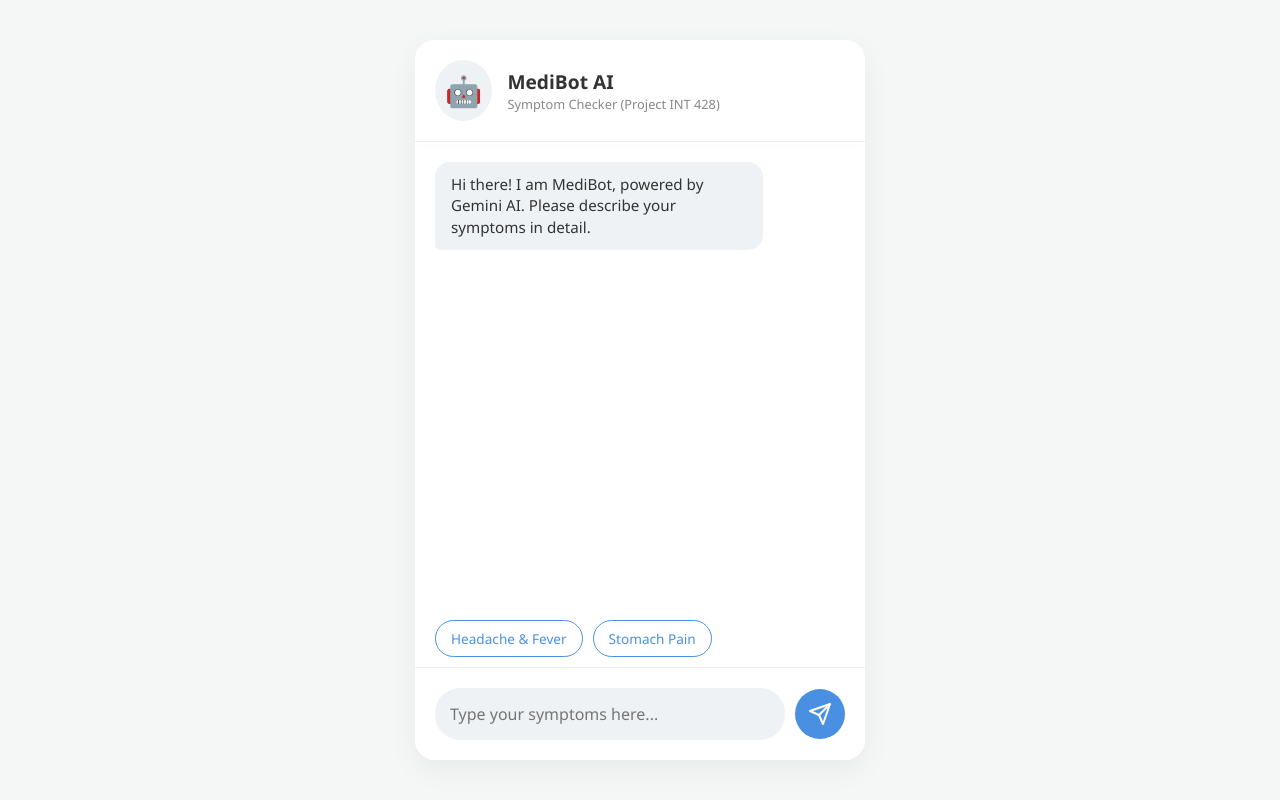
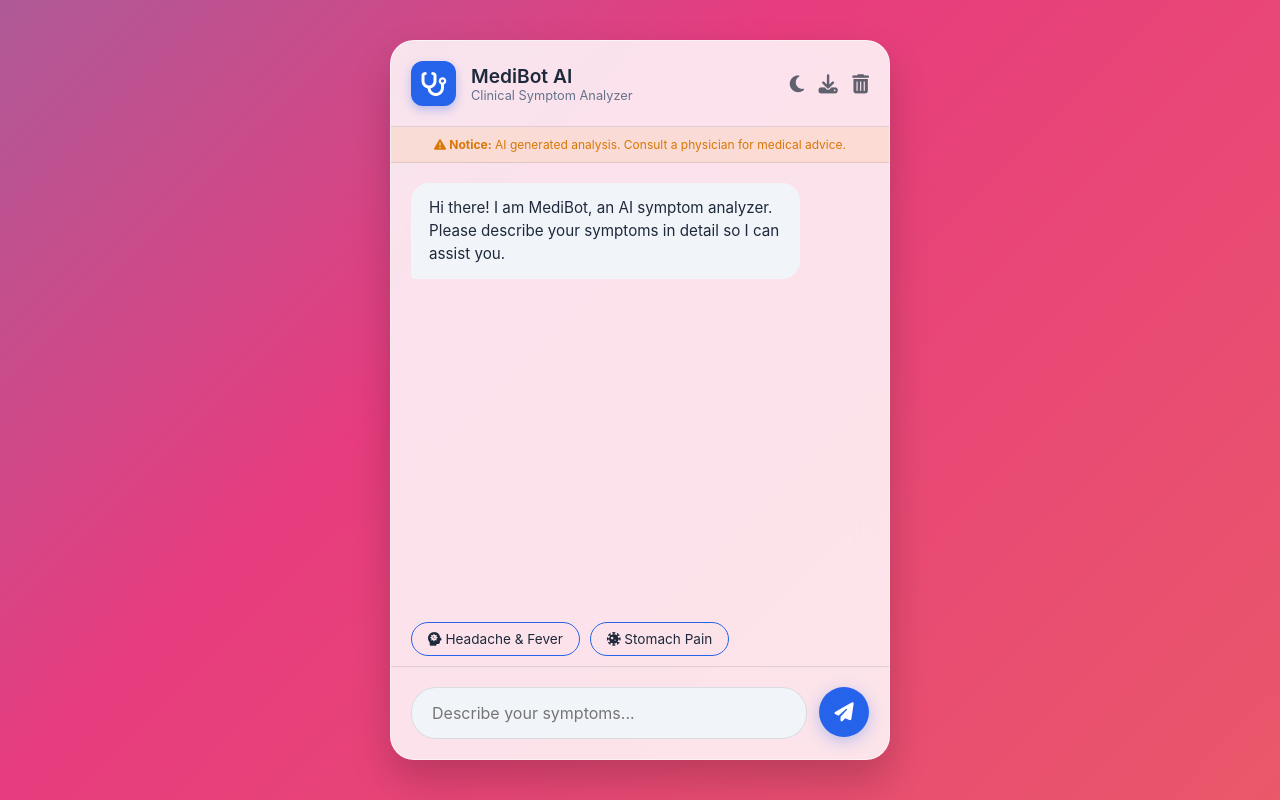
Before and after one commit to Ritik0102-bit/SymptomDiag_AI, a plain HTML site: page index.html in a window 1280 px wide. Drawn offline with Linux system fonts and the light colour scheme.

Commit message:
Update the UI of the chat application

```diff
--- a/index.html
+++ b/index.html
@@ -5,30 +5,45 @@
     <meta name="viewport" content="width=device-width, initial-scale=1.0">
     <title>AI Symptom Checker | INT 428</title>
     <link rel="stylesheet" href="style.css">
+    <link rel="stylesheet" href="https://cdnjs.cloudflare.com/ajax/libs/font-awesome/6.4.0/css/all.min.css">
 </head>
 <body>
 
     <div class="chat-container">
         <div class="chat-header">
-            <div class="bot-avatar">🤖</div>
-            <div class="header-info">
-                <h2>MediBot AI</h2>
-                <p>Symptom Checker (Project INT 428)</p>
+            <div class="header-left">
+                <div class="bot-avatar">
+                    <i class="fa-solid fa-stethoscope"></i>
+                </div>
+                <div class="header-info">
+                    <h2>MediBot AI</h2>
+                    <p>Clinical Symptom Analyzer</p>
+                </div>
             </div>
+            <div class="header-actions">
+                <button id="theme-toggle" title="Toggle Dark Mode"><i class="fa-solid fa-moon"></i></button>
+                <button id="export-chat" title="Download Consultation"><i class="fa-solid fa-download"></i></button>
+                <button id="clear-chat" title="Clear Chat"><i class="fa-solid fa-trash-can"></i></button>
+            </div>
+        </div>
+
+        <div class="medical-disclaimer">
+            <i class="fa-solid fa-triangle-exclamation"></i>
+            <span><b>Notice:</b> AI generated analysis. Consult a physician for medical advice.</span>
         </div>
 
         <div class="chat-box" id="chat-box">
             </div>
 
         <div class="quick-replies" id="quick-replies">
-            <button class="pill-btn" onclick="sendQuickReply('I have a headache and fever')">Headache & Fever</button>
-            <button class="pill-btn" onclick="sendQuickReply('My stomach hurts and I feel nauseous')">Stomach Pain</button>
+            <button class="pill-btn" onclick="sendQuickReply('I have a severe headache and fever')"><i class="fa-solid fa-head-side-virus"></i> Headache & Fever</button>
+            <button class="pill-btn" onclick="sendQuickReply('My stomach hurts and I feel nauseous')"><i class="fa-solid fa-virus-covid"></i> Stomach Pain</button>
         </div>
 
         <div class="chat-input-area">
-            <input type="text" id="user-input" placeholder="Type your symptoms here..." autocomplete="off">
+            <input type="text" id="user-input" placeholder="Describe your symptoms..." autocomplete="off">
             <button id="send-btn">
-                <svg viewBox="0 0 24 24" width="24" height="24" stroke="currentColor" stroke-width="2" fill="none" stroke-linecap="round" stroke-linejoin="round"><line x1="22" y1="2" x2="11" y2="13"></line><polygon points="22 2 15 22 11 13 2 9 22 2"></polygon></svg>
+                <i class="fa-solid fa-paper-plane"></i>
             </button>
         </div>
     </div>
--- a/script.js
+++ b/script.js
@@ -6,14 +6,20 @@
 const sendBtn = document.getElementById('send-btn');
 const quickReplies = document.getElementById('quick-replies');
 
-// Keep track of the conversation so Gemini remembers the context
+// Top Bar Action Buttons
+const themeToggleBtn = document.getElementById('theme-toggle');
+const exportChatBtn = document.getElementById('export-chat');
+const clearChatBtn = document.getElementById('clear-chat');
+
 let chatHistory = [];
 
 window.onload = () => {
     setTimeout(() => {
-        addMessage("Hi there! I am MediBot, powered by Gemini AI. Please describe your symptoms in detail.", "bot");
+        addMessage("Hi there! I am MediBot, an AI symptom analyzer. Please describe your symptoms in detail so I can assist you.", "bot");
     }, 500);
 };
+
+// --- CORE CHAT LOGIC ---
 
 sendBtn.addEventListener('click', handleUserInput);
 userInput.addEventListener('keypress', (e) => {
@@ -44,17 +50,12 @@
         return;
     }
 
-    // Add user message to history
-    chatHistory.push({
-        "role": "user",
-        "parts": [{ "text": text }]
-    });
+    chatHistory.push({ "role": "user", "parts": [{ "text": text }] });
 
-    // The payload sent to Gemini
     const payload = {
         "system_instruction": {
             "parts": [{
-                "text": "You are MediBot, an AI symptom checker for a university project. Your job is to analyze the user's symptoms and suggest 1 to 3 potential conditions. Keep your responses concise, highly readable, and professional. Always include a strong disclaimer at the end stating that you are an AI and they should consult a real doctor. Format your text using simple markdown (bolding and bullet points)."
+                "text": "You are MediBot, an AI symptom checker. Analyze the user's symptoms and suggest potential conditions. Be professional, empathetic, and concise. Format with bolding and bullet points. Always end by advising them to consult a real doctor."
             }]
         },
         "contents": chatHistory
@@ -63,47 +64,82 @@
     try {
         const response = await fetch(GEMINI_URL, {
             method: 'POST',
-            headers: {
-                'Content-Type': 'application/json'
-            },
+            headers: { 'Content-Type': 'application/json' },
             body: JSON.stringify(payload)
         });
-
-        if (!response.ok) {
-            throw new Error(`HTTP error! status: ${response.status}`);
-        }
 
         const data = await response.json();
         removeTypingIndicator();
 
-        // Extract the text from Gemini's response
         const botReply = data.candidates[0].content.parts[0].text;
+        chatHistory.push({ "role": "model", "parts": [{ "text": botReply }] });
 
-        // Add bot response to history so it remembers the conversation
-        chatHistory.push({
-            "role": "model",
-            "parts": [{ "text": botReply }]
-        });
-
-        // Convert simple markdown to HTML and display it
         addMessage(formatText(botReply), "bot");
 
     } catch (error) {
-        console.error("API Error:", error);
         removeTypingIndicator();
-        addMessage("Sorry, I'm having trouble connecting to my AI brain right now. Please check the API key and console logs.", "bot");
+        addMessage("Sorry, I'm having trouble connecting to the AI server. Check your connection.", "bot");
     }
 }
 
-// Helper function to convert Gemini's Markdown (**) to HTML (<b>) and newlines to <br>
+// --- NEW FEATURES ---
+
+// 1. Dark Mode Toggle
+themeToggleBtn.addEventListener('click', () => {
+    const body = document.body;
+    if (body.getAttribute('data-theme') === 'dark') {
+        body.removeAttribute('data-theme');
+        themeToggleBtn.innerHTML = '<i class="fa-solid fa-moon"></i>';
+    } else {
+        body.setAttribute('data-theme', 'dark');
+        themeToggleBtn.innerHTML = '<i class="fa-solid fa-sun"></i>';
+    }
+});
+
+// 2. Export Chat to TXT File
+exportChatBtn.addEventListener('click', () => {
+    if (chatHistory.length === 0) {
+        alert("No chat history to export yet!");
+        return;
+    }
+
+    let textToSave = "--- MediBot Symptom Consultation Transcript ---\n\n";
+    chatHistory.forEach(msg => {
+        let sender = msg.role === 'user' ? "Patient: " : "MediBot: ";
+        textToSave += `${sender} ${msg.parts[0].text}\n\n`;
+    });
+
+    const blob = new Blob([textToSave], { type: "text/plain" });
+    const url = URL.createObjectURL(blob);
+    const a = document.createElement("a");
+    a.href = url;
+    a.download = "MediBot_Transcript.txt";
+    a.click();
+    URL.revokeObjectURL(url);
+});
+
+// 3. Clear Chat History
+clearChatBtn.addEventListener('click', () => {
+    if(confirm("Are you sure you want to clear the conversation?")) {
+        chatBox.innerHTML = '';
+        chatHistory = [];
+        quickReplies.style.display = 'flex'; // Bring back quick replies
+        setTimeout(() => {
+            addMessage("Chat cleared. How can I help you today?", "bot");
+        }, 300);
+    }
+});
+
+
+// --- UI HELPER FUNCTIONS ---
+
 function formatText(text) {
-    let formattedText = text.replace(/\*\*(.*?)\*\*/g, '<b>$1</b>'); // Bold
-    formattedText = formattedText.replace(/\*(.*?)\*/g, '<em>$1</em>'); // Italics
-    formattedText = formattedText.replace(/\n/g, '<br>'); // Line breaks
+    let formattedText = text.replace(/\*\*(.*?)\*\*/g, '<b>$1</b>');
+    formattedText = formattedText.replace(/\*(.*?)\*/g, '<em>$1</em>');
+    formattedText = formattedText.replace(/\n/g, '<br>');
     return formattedText;
 }
 
-// UI Helper Functions
 function addMessage(text, sender) {
     const msgDiv = document.createElement('div');
     msgDiv.classList.add('message', sender === 'user' ? 'user-msg' : 'bot-msg');
@@ -116,13 +152,7 @@
     const typingDiv = document.createElement('div');
     typingDiv.classList.add('message', 'bot-msg');
     typingDiv.setAttribute('id', 'typing-indicator');
-    typingDiv.innerHTML = `
-        <div class="typing-indicator">
-            <div class="dot"></div>
-            <div class="dot"></div>
-            <div class="dot"></div>
-        </div>
-    `;
+    typingDiv.innerHTML = `<div class="typing-indicator"><div class="dot"></div><div class="dot"></div><div class="dot"></div></div>`;
     chatBox.appendChild(typingDiv);
     chatBox.scrollTop = chatBox.scrollHeight;
 }
--- a/style.css
+++ b/style.css
@@ -1,66 +1,129 @@
 :root {
-    --bg-color: #f4f7f6;
-    --chat-bg: #ffffff;
-    --primary: #4a90e2;
-    --primary-hover: #357abd;
-    --bot-msg-bg: #eef2f5;
-    --user-msg-bg: #4a90e2;
-    --text-dark: #333333;
+    /* Light Theme */
+    --bg-gradient: linear-gradient(-45deg, #ee7752, #e73c7e, #23a6d5, #23d5ab);
+    --chat-bg: rgba(255, 255, 255, 0.85);
+    --glass-border: rgba(255, 255, 255, 0.5);
+    --primary: #2563eb;
+    --primary-hover: #1d4ed8;
+    --bot-msg-bg: #f1f5f9;
+    --user-msg-bg: #2563eb;
+    --text-dark: #1e293b;
     --text-light: #ffffff;
+    --border-color: rgba(0, 0, 0, 0.1);
+}
+
+[data-theme="dark"] {
+    /* Dark Theme */
+    --bg-gradient: linear-gradient(-45deg, #0f172a, #1e293b, #334155, #0f172a);
+    --chat-bg: rgba(15, 23, 42, 0.85);
+    --glass-border: rgba(255, 255, 255, 0.1);
+    --primary: #3b82f6;
+    --primary-hover: #60a5fa;
+    --bot-msg-bg: #334155;
+    --user-msg-bg: #3b82f6;
+    --text-dark: #f8fafc;
+    --border-color: rgba(255, 255, 255, 0.1);
 }
 
 * {
     box-sizing: border-box;
     margin: 0;
     padding: 0;
-    font-family: 'Segoe UI', Tahoma, Geneva, Verdana, sans-serif;
+    font-family: 'Inter', 'Segoe UI', sans-serif;
+    transition: background-color 0.3s, color 0.3s;
 }
 
 body {
-    background-color: var(--bg-color);
+    background: var(--bg-gradient);
+    background-size: 400% 400%;
+    animation: gradientBG 15s ease infinite;
     display: flex;
     justify-content: center;
     align-items: center;
     height: 100vh;
 }
 
+@keyframes gradientBG {
+    0% { background-position: 0% 50%; }
+    50% { background-position: 100% 50%; }
+    100% { background-position: 0% 50%; }
+}
+
 .chat-container {
     width: 100%;
-    max-width: 450px;
+    max-width: 500px;
     height: 90vh;
     background: var(--chat-bg);
-    border-radius: 20px;
-    box-shadow: 0 10px 30px rgba(0,0,0,0.05);
+    backdrop-filter: blur(16px);
+    -webkit-backdrop-filter: blur(16px);
+    border: 1px solid var(--glass-border);
+    border-radius: 24px;
+    box-shadow: 0 20px 40px rgba(0,0,0,0.2);
     display: flex;
     flex-direction: column;
     overflow: hidden;
 }
 
 .chat-header {
-    background: #ffffff;
     padding: 20px;
+    display: flex;
+    justify-content: space-between;
+    align-items: center;
+    border-bottom: 1px solid var(--border-color);
+}
+
+.header-left {
     display: flex;
     align-items: center;
     gap: 15px;
-    border-bottom: 1px solid #eee;
-    box-shadow: 0 2px 10px rgba(0,0,0,0.02);
 }
 
 .bot-avatar {
-    font-size: 30px;
-    background: var(--bot-msg-bg);
-    padding: 10px;
-    border-radius: 50%;
+    font-size: 24px;
+    background: var(--primary);
+    color: white;
+    width: 45px;
+    height: 45px;
+    display: flex;
+    justify-content: center;
+    align-items: center;
+    border-radius: 12px;
+    box-shadow: 0 4px 10px rgba(37, 99, 235, 0.3);
 }
 
 .header-info h2 {
     font-size: 1.2rem;
     color: var(--text-dark);
+    font-weight: 600;
 }
 
 .header-info p {
     font-size: 0.8rem;
-    color: #888;
+    color: #64748b;
+}
+
+.header-actions button {
+    background: none;
+    border: none;
+    color: var(--text-dark);
+    font-size: 1.2rem;
+    cursor: pointer;
+    margin-left: 10px;
+    opacity: 0.7;
+}
+
+.header-actions button:hover {
+    opacity: 1;
+    color: var(--primary);
+}
+
+.medical-disclaimer {
+    background: rgba(245, 158, 11, 0.1);
+    color: #d97706;
+    padding: 10px;
+    font-size: 0.75rem;
+    text-align: center;
+    border-bottom: 1px solid var(--border-color);
 }
 
 .chat-box {
@@ -72,33 +135,42 @@
     gap: 15px;
 }
 
-/* Animations for cool gestures */
+/* Custom Scrollbar */
+.chat-box::-webkit-scrollbar {
+    width: 6px;
+}
+.chat-box::-webkit-scrollbar-thumb {
+    background-color: rgba(0,0,0,0.2);
+    border-radius: 10px;
+}
+
 @keyframes slideUp {
-    from { opacity: 0; transform: translateY(20px); }
+    from { opacity: 0; transform: translateY(15px); }
     to { opacity: 1; transform: translateY(0); }
 }
 
 .message {
-    max-width: 80%;
-    padding: 12px 16px;
-    border-radius: 15px;
+    max-width: 85%;
+    padding: 14px 18px;
+    border-radius: 18px;
     font-size: 0.95rem;
-    line-height: 1.4;
-    animation: slideUp 0.3s ease forwards;
+    line-height: 1.5;
+    animation: slideUp 0.4s cubic-bezier(0.175, 0.885, 0.32, 1.275) forwards;
 }
 
 .bot-msg {
     background: var(--bot-msg-bg);
     color: var(--text-dark);
     align-self: flex-start;
-    border-bottom-left-radius: 5px;
+    border-bottom-left-radius: 4px;
 }
 
 .user-msg {
     background: var(--user-msg-bg);
     color: var(--text-light);
     align-self: flex-end;
-    border-bottom-right-radius: 5px;
+    border-bottom-right-radius: 4px;
+    box-shadow: 0 4px 15px rgba(37, 99, 235, 0.2);
 }
 
 .quick-replies {
@@ -106,51 +178,47 @@
     display: flex;
     gap: 10px;
     overflow-x: auto;
-    scrollbar-width: none; /* Firefox */
-}
-.quick-replies::-webkit-scrollbar {
-    display: none; /* Chrome */
 }
 
+.quick-replies::-webkit-scrollbar { display: none; }
+
 .pill-btn {
-    background: #fff;
+    background: transparent;
     border: 1px solid var(--primary);
-    color: var(--primary);
-    padding: 8px 15px;
+    color: var(--text-dark);
+    padding: 8px 16px;
     border-radius: 20px;
     font-size: 0.85rem;
     cursor: pointer;
     white-space: nowrap;
-    transition: all 0.2s ease;
 }
 
 .pill-btn:hover {
     background: var(--primary);
-    color: #fff;
+    color: white;
 }
 
 .chat-input-area {
     padding: 20px;
-    background: #fff;
-    border-top: 1px solid #eee;
+    border-top: 1px solid var(--border-color);
     display: flex;
-    gap: 10px;
-    align-items: center;
+    gap: 12px;
+    background: transparent;
 }
 
 #user-input {
     flex: 1;
-    padding: 15px;
-    border: none;
+    padding: 15px 20px;
+    border: 1px solid var(--border-color);
     background: var(--bot-msg-bg);
+    color: var(--text-dark);
     border-radius: 25px;
     outline: none;
     font-size: 1rem;
-    transition: box-shadow 0.2s ease;
 }
 
 #user-input:focus {
-    box-shadow: 0 0 0 2px rgba(74, 144, 226, 0.3);
+    border-color: var(--primary);
 }
 
 #send-btn {
@@ -164,33 +232,15 @@
     justify-content: center;
     align-items: center;
     cursor: pointer;
-    transition: background 0.2s ease, transform 0.1s ease;
+    font-size: 1.2rem;
+    box-shadow: 0 4px 15px rgba(37, 99, 235, 0.3);
 }
 
-#send-btn:hover {
-    background: var(--primary-hover);
-}
+#send-btn:hover { background: var(--primary-hover); transform: scale(1.05); }
 
-#send-btn:active {
-    transform: scale(0.95);
-}
-
-/* Typing Indicator Dots */
-.typing-indicator {
-    display: flex;
-    gap: 5px;
-    padding: 5px;
-}
-.dot {
-    width: 8px;
-    height: 8px;
-    background: #aaa;
-    border-radius: 50%;
-    animation: typingBounce 1.4s infinite ease-in-out both;
-}
+/* Typing Dots */
+.typing-indicator { display: flex; gap: 5px; padding: 5px; }
+.dot { width: 8px; height: 8px; background: #888; border-radius: 50%; animation: typing 1.4s infinite ease-in-out both; }
 .dot:nth-child(1) { animation-delay: -0.32s; }
 .dot:nth-child(2) { animation-delay: -0.16s; }
-@keyframes typingBounce {
-    0%, 80%, 100% { transform: scale(0); }
-    40% { transform: scale(1); }
-}
+@keyframes typing { 0%, 80%, 100% { transform: scale(0); } 40% { transform: scale(1); } }
```
